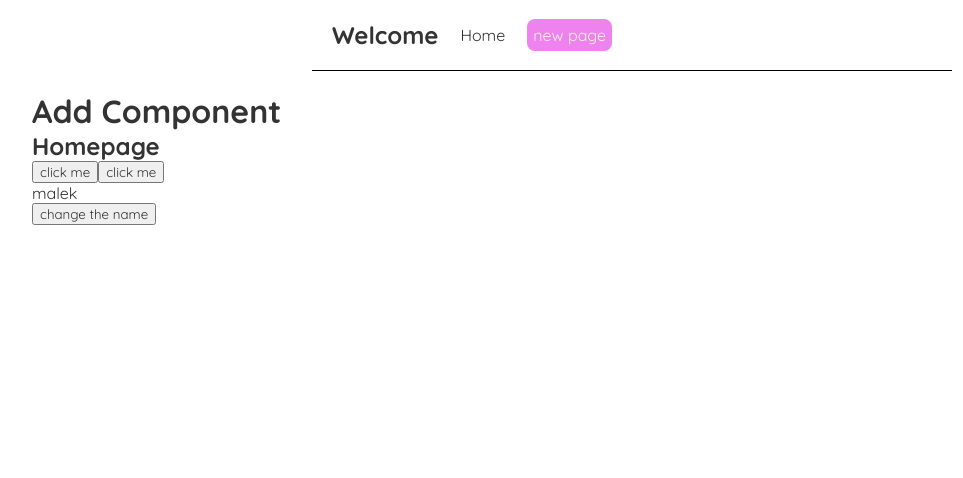
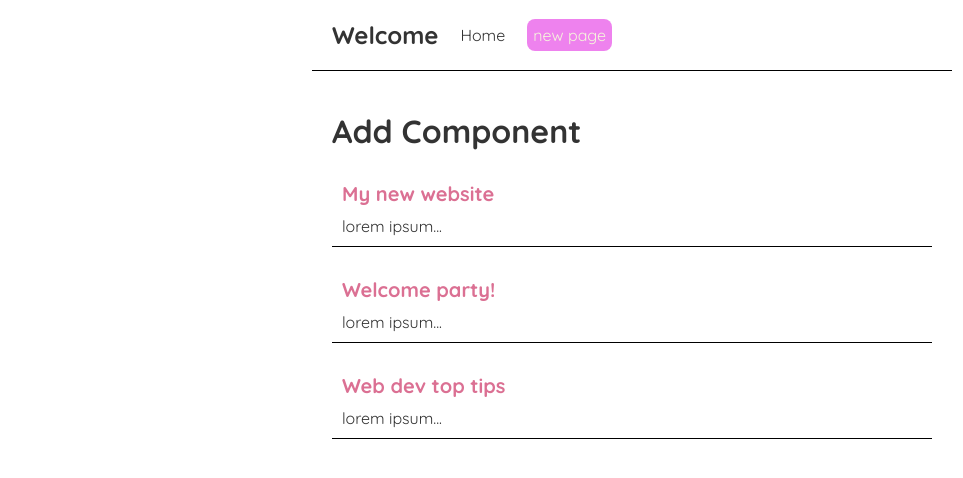
Before and after one commit to malekelkssas/learning-react, a React (Create React App) app: page / in a window 1280 px wide. Shown: the top 478 px of the page, without its empty margins (8-971 px from the left). Built offline with nearby package versions, Linux system fonts and the light colour scheme.

Commit message:
lesson 10: outputting lists

```diff
--- a/src/Home.js
+++ b/src/Home.js
@@ -1,34 +1,30 @@
 import { useState } from "react"; // this library is to make a vriable reactive => change in browser whenever change in react
 
 const Home = () => {
-// function without arguments is easy to be use (the argument here is event object)
-    const handleclick = (event) =>
-    {
-        console.log('hi there',event);
-    }
 
-    //now function with arguments
-    const handleclickagain = (name,event) =>
-    {
-        console.log('hi there',name , event.target);
-    }
+    const [blogs , setBlogs] = useState(
+        [
+            { title: 'My new website', body: 'lorem ipsum...', author: 'mario', id: 1 },
+            { title: 'Welcome party!', body: 'lorem ipsum...', author: 'yoshi', id: 2 },
+            { title: 'Web dev top tips', body: 'lorem ipsum...', author: 'mario', id: 3 }
+        ]
+    );
+    //list of objects
 
-    const [name, setName] = useState('malek'); //this how we make a value reactive [value , set function]
-    const changeName = () =>{
-        let tmp = Math.random()*5;
-        let tmp2 = ['malek','mohamed','nour','eldean','elkassas']
-        setName(tmp2[parseInt(tmp)]);
-    }
-
+    /**we must here in the div have a key property to be able to keep aabtract with each object or item
+     * and the id must be unique
+     *
+    */
     return (
         <div className="home">
-            <h2>Homepage</h2>
-            <button onClick={handleclick}>click me</button>
-            <button onClick={(event) =>{
-                handleclickagain('malek',event);
-            }}>click me</button>
-            <p> { name } </p>
-            <button onClick={changeName}>change the name</button>
+            {
+            blogs.map((item) =>(
+                    <div className="blog-preview" key={item.id}>
+                        <h2>{ item.title } </h2>
+                        <p>{ item.body } </p>
+                    </div>
+                ) )
+            }
         </div>
      );
 }
--- a/src/Navbar.js
+++ b/src/Navbar.js
@@ -1,3 +1,4 @@
+
 const Navbar = () => {
     return (
         <nav className="navbar">
--- a/src/index.css
+++ b/src/index.css
@@ -38,7 +38,19 @@
 .content{
   max-width: 600px;
   /* margin:0 0 0 500px; */
-  margin: 0 0 0 20px;
+  margin: 20px auto;
   width: auto;
   padding: 20px;
 }
+
+.blog-preview{
+  padding: 10px;
+  margin: 20px 0;
+  border-bottom: 1px solid black;
+}
+
+.blog-preview h2{
+  font-size: 20px;
+  color: palevioletred;
+  margin-bottom: 10px;
+}
```
